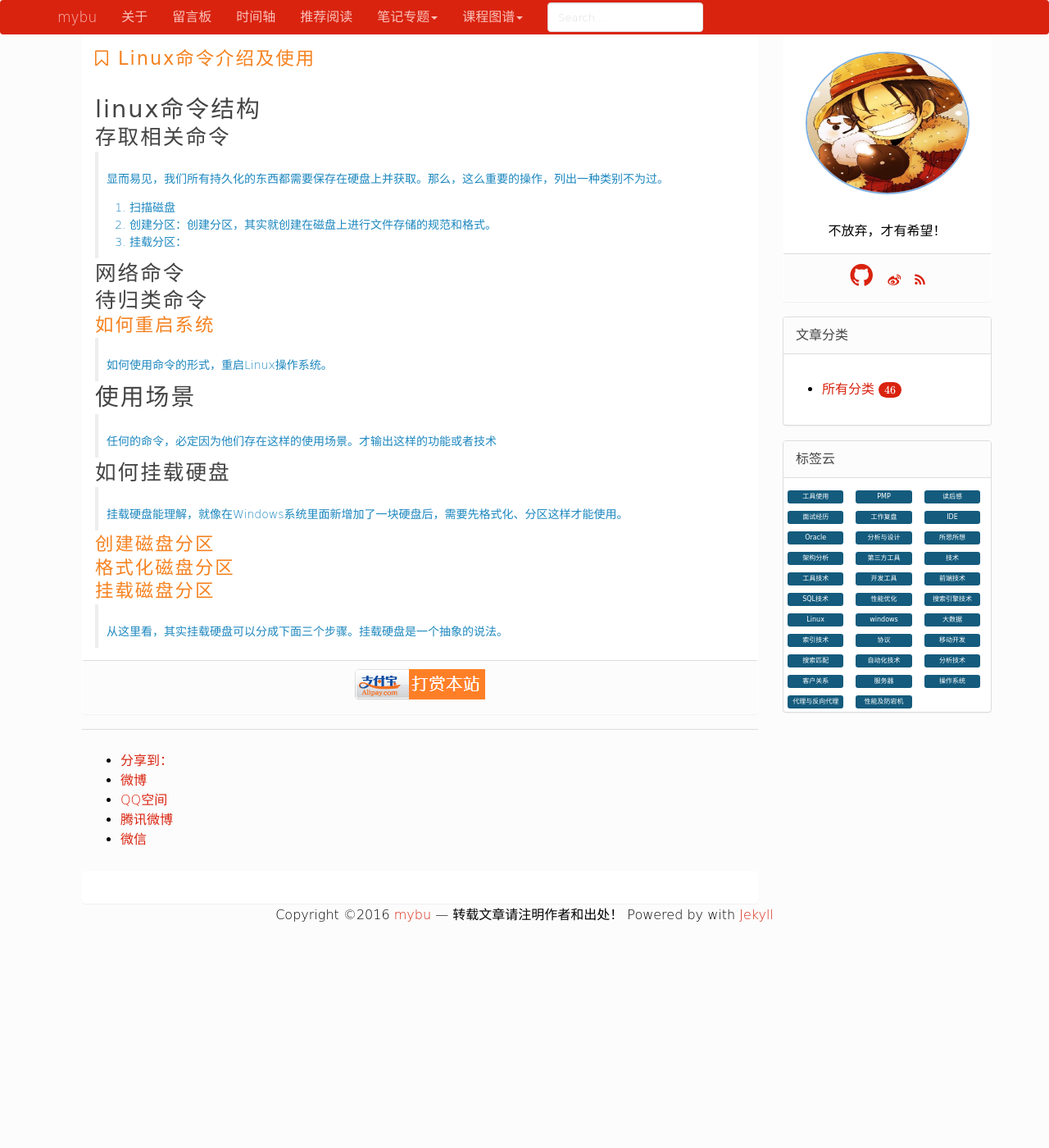
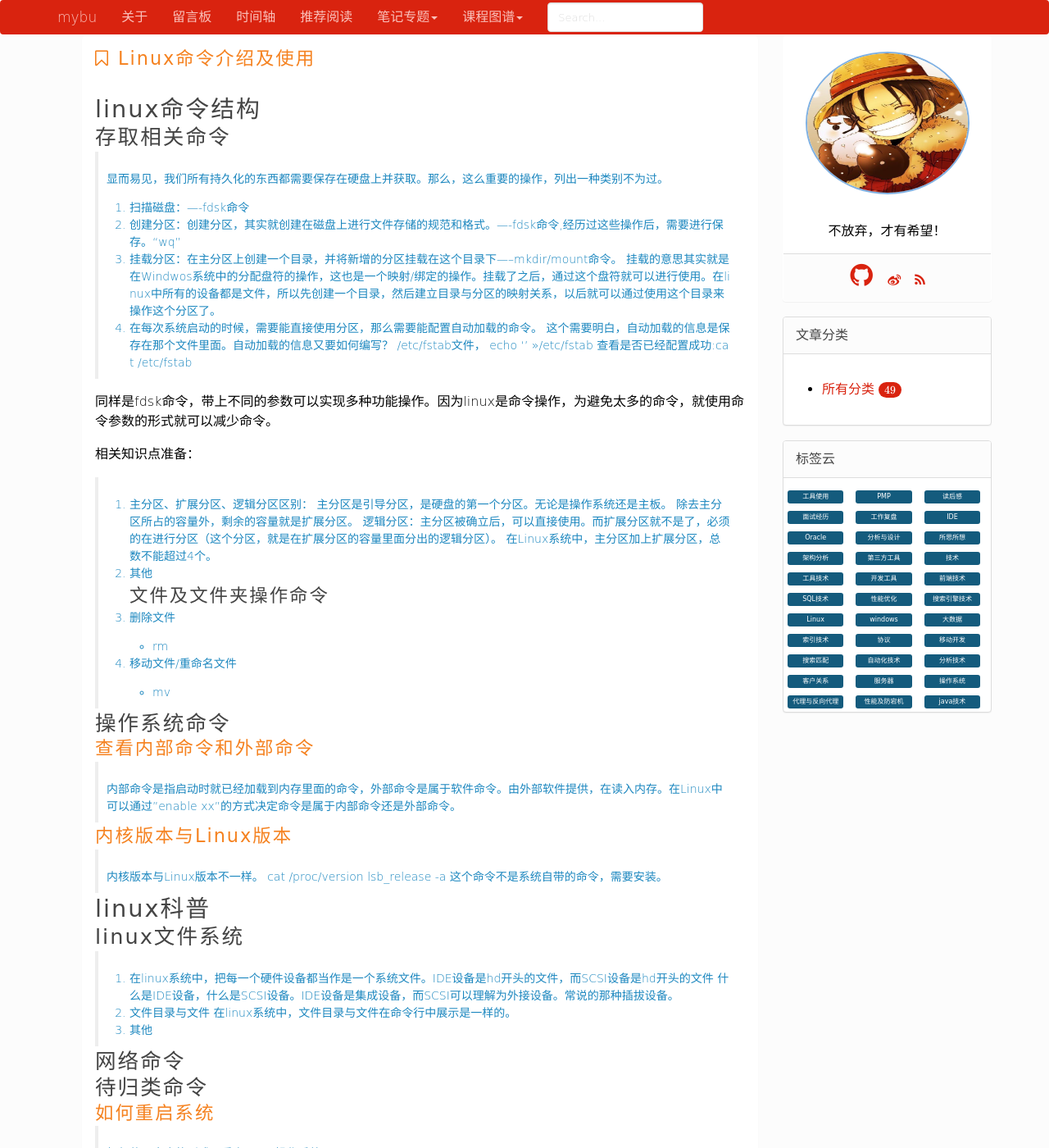
Before and after one commit to mybu/mybu.github.com, a Jekyll site: the page built from _posts/tooltech/2016-11-07-Linux命令介绍及使用.md, in a window 1280 px wide and 1400 px high. Shown: the whole window at 82% size. Built offline with Jekyll 4.4.1, drawn with Linux system fonts in a browser that asks for light colours; nearby versions of some CDN libraries; formulas are drawn with MathJax 3; comment, search, counter and statistics services are not loaded.

Commit message:
云迁移过程中学习的知识

```diff
--- a/_posts/tooltech/2016-11-07-Linux命令介绍及使用.md
+++ b/_posts/tooltech/2016-11-07-Linux命令介绍及使用.md
@@ -8,9 +8,50 @@ tags: Linux
 # linux命令结构
 ## 存取相关命令
 >显而易见，我们所有持久化的东西都需要保存在硬盘上并获取。那么，这么重要的操作，列出一种类别不为过。
-1. 扫描磁盘
-2. 创建分区：创建分区，其实就创建在磁盘上进行文件存储的规范和格式。
-3. 挂载分区：
+1. 扫描磁盘：----fdsk命令
+2. 创建分区：创建分区，其实就创建在磁盘上进行文件存储的规范和格式。----fdsk命令,经历过这些操作后，需要进行保存。“wq”
+3. 挂载分区：在主分区上创建一个目录，并将新增的分区挂载在这个目录下-----mkdir/mount命令。
+	挂载的意思其实就是在Windwos系统中的分配盘符的操作，这也是一个映射/绑定的操作。挂载了之后，通过这个盘符就可以进行使用。在linux中所有的设备都是文件，所以先创建一个目录，然后建立目录与分区的映射关系，以后就可以通过使用这个目录来操作这个分区了。
+4. 在每次系统启动的时候，需要能直接使用分区，那么需要能配置自动加载的命令。
+	这个需要明白，自动加载的信息是保存在那个文件里面。自动加载的信息又要如何编写？
+	/etc/fstab文件，
+	echo '' >>/etc/fstab
+	查看是否已经配置成功:cat /etc/fstab
+
+
+同样是fdsk命令，带上不同的参数可以实现多种功能操作。因为linux是命令操作，为避免太多的命令，就使用命令参数的形式就可以减少命令。
+
+相关知识点准备：
+>1. 主分区、扩展分区、逻辑分区区别：
+	主分区是引导分区，是硬盘的第一个分区。无论是操作系统还是主板。
+	除去主分区所占的容量外，剩余的容量就是扩展分区。
+	逻辑分区：主分区被确立后，可以直接使用。而扩展分区就不是了，必须的在进行分区（这个分区，就是在扩展分区的容量里面分出的逻辑分区）。
+	在Linux系统中，主分区加上扩展分区，总数不能超过4个。
+2. 其他
+## 文件及文件夹操作命令
+>1. 删除文件
+	+ rm
+2. 移动文件/重命名文件
+	+ mv
+
+## 操作系统命令
+
+### 查看内部命令和外部命令
+>内部命令是指启动时就已经加载到内存里面的命令，外部命令是属于软件命令。由外部软件提供，在读入内存。在Linux中可以通过"enable xx"的方式决定命令是属于内部命令还是外部命令。
+
+### 内核版本与Linux版本
+>内核版本与Linux版本不一样。
+	cat /proc/version
+	lsb_release -a    这个命令不是系统自带的命令，需要安装。
+
+
+# linux科普
+## linux文件系统
+>1. 在linux系统中，把每一个硬件设备都当作是一个系统文件。IDE设备是hd开头的文件，而SCSI设备是hd开头的文件
+	什么是IDE设备，什么是SCSI设备。IDE设备是集成设备，而SCSI可以理解为外接设备。常说的那种插拔设备。
+2. 文件目录与文件
+	在linux系统中，文件目录与文件在命令行中展示是一样的。
+3. 其他
 
 ## 网络命令
 
```
Also changed, not shown: _posts/ability-building/2016-11-01-Oracle数据库.md (+4 -0 lines), _posts/tooltech/2016-11-04-Linux使用小结.md (+33 -6 lines), _posts/tooltech/2016-11-06-Apache服务器.md (+2 -0 lines), _posts/tooltech/2016-11-08-Linux编辑文件.md (added, +21 -0 lines), _posts/tooltech/2016-11-08-java技术介绍.md (added, +24 -0 lines), _posts/tooltech/2016-11-08-pcre介绍.md (added, +10 -0 lines).
